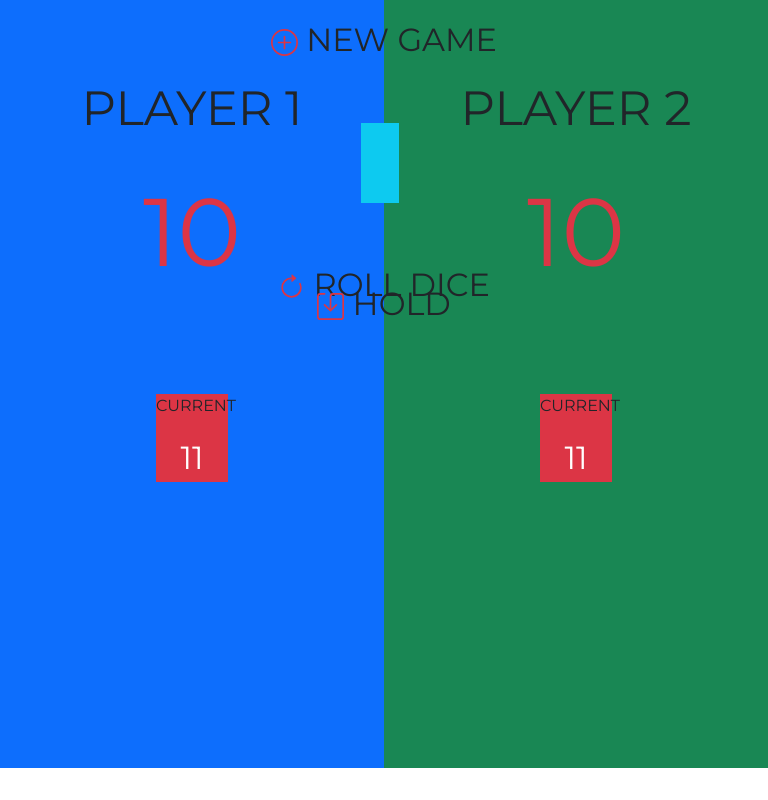
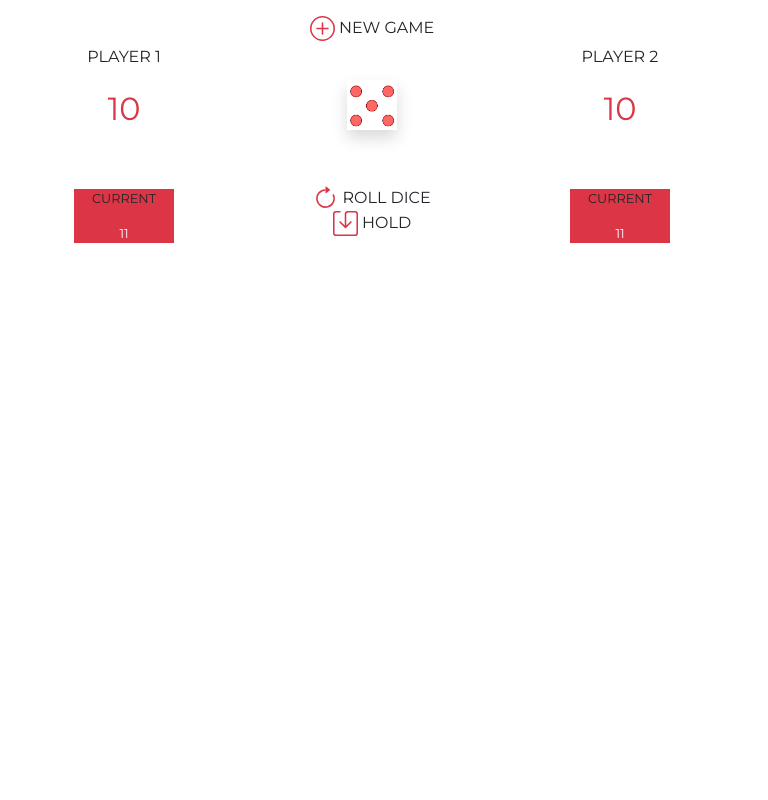
Before and after one commit to Atsuyko/Eval-JS-Entrainement-Julien-JDG, a plain HTML site: page index.html in a window 768 px wide. Drawn offline with nearby package versions, Linux system fonts and the light colour scheme.

Commit message:
Finition mise en page + Reponsive

```diff
--- a/assets/css/style.css
+++ b/assets/css/style.css
@@ -4,11 +4,7 @@ body {
 
 .player {
   font-size: 3em;
-  padding-top: 20%;
-}
-
-#new-game {
-  font-size: 2em;
+  margin-top: 20%;
 }
 
 .score {
@@ -17,36 +13,91 @@ body {
 
 .round {
   margin-top: 25%;
-  width: 20%;
+  width: 150px;
+  height: auto;
 }
 
 #ROUND1,
-#ROUND2 {
+#ROUND2,
+#new-game,
+#div-roll,
+#div-hold {
   font-size: 2em;
 }
 
 #dice {
-  margin-top: 16%;
-  width: 5%;
-  height: 10%;
-  margin-left: 47%;
-}
-
-.area {
-  width: 100%;
-  margin-left: 0%;
-  height: 100vw;
+  margin-top: 20%;
+  width: 150px;
+  height: 150px;
 }
 
 #div-roll {
-  font-size: 2em;
-  margin-top: 34%;
-  width: 100%;
+  margin-top: 25%;
 }
 
-#div-hold {
-  font-size: 2em;
-  margin-top: 36.5%;
-  width: 100%;
+@media screen and (min-width: 768px) and (max-width: 992px) {
+  .player {
+    font-size: 2em;
+    margin-top: 20%;
+  }
 
+  .score {
+    font-size: 4em;
+  }
+
+  .round {
+    margin-top: 25%;
+    width: 100px;
+    height: auto;
+  }
+
+  #ROUND1,
+  #ROUND2,
+  #new-game,
+  #div-roll,
+  #div-hold {
+    font-size: 1.5em;
+  }
+
+  #dice {
+    margin-top: 20%;
+    width: 100px;
+    height: 100px;
+  }
 }
+
+@media screen and (max-width: 768px) {
+  .player {
+    font-size: 1em;
+    margin-top: 20%;
+  }
+
+  .score {
+    font-size: 2em;
+  }
+
+  .round {
+    font-size: 0.8em;
+    margin-top: 25%;
+    width: 100px;
+    height: auto;
+  }
+
+  #ROUND1,
+  #ROUND2,
+  #new-game,
+  #div-roll,
+  #div-hold {
+    font-size: 1em;
+  }
+
+  #dice {
+    margin-top: 10%;
+    width: 50px;
+    height: 50px;
+  }
+
+  #div-roll {
+    margin-top: 25%;
+  }
+}
--- a/index.html
+++ b/index.html
@@ -15,10 +15,21 @@
 </head>
 
 <body>
-  <div class="position-relative text-center row bg-success area">
-    <div class="position-fixed w-100 p-3">
+  <div class="container-fluid text-center row row-cols-3">
+
+    <div class="col">
+      <p class="player" id="player1">PLAYER 1</p>
+      <p class="score text-danger" id="GLOBAL1">10</p>
+      <div class="round mx-auto bg-danger ">
+        <p>CURRENT</p>
+        <p class="text-white" id="ROUND2">11</p>
+      </div>
+    </div>
+
+    <div class="col">
+      <div class="p-3">
         <span id="new-game">
-        <svg xmlns="http://www.w3.org/2000/svg" width="27" height="27" fill="currentColor"
+          <svg xmlns="http://www.w3.org/2000/svg" width="25" height="25" fill="currentColor"
             class="bi bi-plus-circle text-danger" viewBox="0 0 16 16" id="new-game-svg">
             <path d="M8 15A7 7 0 1 1 8 1a7 7 0 0 1 0 14zm0 1A8 8 0 1 0 8 0a8 8 0 0 0 0 16z" />
             <path
@@ -27,10 +38,14 @@
           NEW GAME
         </span>
       </div>
-    <div class="position-fixed bg-info" id="dice"></div>
-    <div class="position-fixed" id="div-roll">
+
+      <div class="mx-auto shadow" id="dice">
+        <img src="assets/image/dice5.PNG" alt="dice" class="img-fluid">
+      </div>
+
+      <div id="div-roll">
         <span id="roll">
-        <svg xmlns="http://www.w3.org/2000/svg" width="27" height="27" fill="currentColor"
+          <svg xmlns="http://www.w3.org/2000/svg" width="25" height="25" fill="currentColor"
             class="bi bi-arrow-clockwise text-danger" viewBox="0 0 16 16">
             <path fill-rule="evenodd" d="M8 3a5 5 0 1 0 4.546 2.914.5.5 0 0 1 .908-.417A6 6 0 1 1 8 2v1z" />
             <path
@@ -39,22 +54,16 @@
           ROLL DICE
         </span>
       </div>
-    <div class="position-fixed" id="div-hold">
+
+      <div id="div-hold">
         <span id="hold">
-        <svg xmlns="http://www.w3.org/2000/svg" width="27" height="27" fill="currentColor"
+          <svg xmlns="http://www.w3.org/2000/svg" width="25" height="25" fill="currentColor"
             class="bi bi-save text-danger" viewBox="0 0 16 16">
             <path
               d="M2 1a1 1 0 0 0-1 1v12a1 1 0 0 0 1 1h12a1 1 0 0 0 1-1V2a1 1 0 0 0-1-1H9.5a1 1 0 0 0-1 1v7.293l2.646-2.647a.5.5 0 0 1 .708.708l-3.5 3.5a.5.5 0 0 1-.708 0l-3.5-3.5a.5.5 0 1 1 .708-.708L7.5 9.293V2a2 2 0 0 1 2-2H14a2 2 0 0 1 2 2v12a2 2 0 0 1-2 2H2a2 2 0 0 1-2-2V2a2 2 0 0 1 2-2h2.5a.5.5 0 0 1 0 1H2z" />
           </svg>
           HOLD
         </span>
-    </div>
-    <div class="col bg-primary">
-      <p class="player" id="player1">PLAYER 1</p>
-      <p class="score text-danger" id="GLOBAL1">10</p>
-      <div class="round mx-auto bg-danger ">
-        <p>CURRENT</p>
-        <p class="text-white" id="ROUND2">11</p>
       </div>
     </div>
 
@@ -66,6 +75,7 @@
         <p class="text-white" id="ROUND2">11</p>
       </div>
     </div>
+
   </div>
   <script src="https://cdn.jsdelivr.net/npm/bootstrap@5.3.0-alpha3/dist/js/bootstrap.bundle.min.js"
     integrity="sha384-ENjdO4Dr2bkBIFxQpeoTz1HIcje39Wm4jDKdf19U8gI4ddQ3GYNS7NTKfAdVQSZe"
```
Lines whose indentation alone changed are shown as unchanged.
